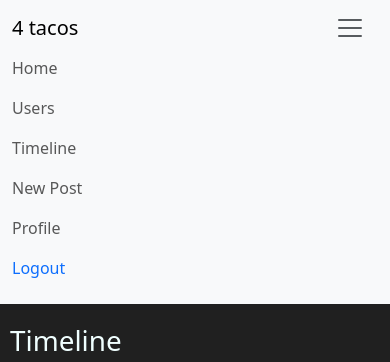
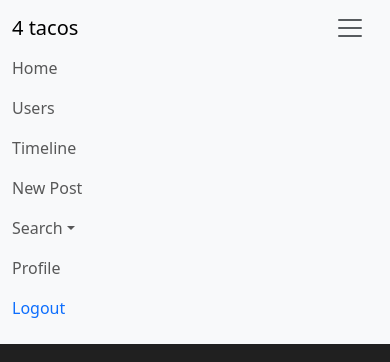
Before and after one commit to sagajc03/ProjectoFrameworks, a Django app: page /timeline/ in a window 390 px wide, after a click that opens the changed part; the page is wider, and only the part inside the window is pictured. Shown: the top 362 px of that part. Run offline with Django 4.2, Linux system fonts and the light colour scheme; a user stored in the database is signed in; data comes from the database, SQL or seed files in the repository; both versions use the stored data as it was after the commit.

Commit message:
Se pueden agregar y buscar categorias

```diff
--- a/intSocial/models.py
+++ b/intSocial/models.py
@@ -88,6 +88,7 @@ class Post(models.Model):
     level = models.ForeignKey(Level, on_delete=models.CASCADE)
     creado_en = models.DateTimeField(auto_now_add=True)
     receptor_type = models.IntegerField()
+    categoria = models.CharField(max_length=50,null=True)
     post_type = models.IntegerField(default=1)
 
     def __str__(self):
--- a/intSocial/templates/detalles_post.html
+++ b/intSocial/templates/detalles_post.html
@@ -8,11 +8,12 @@
 
 <article class="card">
         <h2>{{post.titulo}}</h2>
-        <h3>{{post.autor.username}}</h3>
+        <a href="{% url 'profile' post.autor.username %}" >
+            <h3>{{post.autor.username}}</h3>
+        </a>
         <p>{{post.contenido}}</p>
         <h6>{{post.creado_en}}</h6>
 
-        <h2>Imágenes relacionadas</h2>
         <ul>
             {% for imagen_relacionada in imagenes_relacionadas %}
                 <li>
--- a/intSocial/templates/layouts/base.html
+++ b/intSocial/templates/layouts/base.html
@@ -44,6 +44,23 @@
                 <li class="nav-item">
                     <a class="nav-link" href="{% url 'new_post' %}">New Post</a>
                 </li>
+                <li class="nav-item dropdown">
+                    <a class="nav-link dropdown-toggle" data-bs-toggle="dropdown" href="#" role="button" aria-expanded="false">Search</a>
+                    <ul class="dropdown-menu">
+                      <li><a class="dropdown-item" href="{% url 'search' 'Off-topic' %}">Off-topic</a></li>
+                      <li><hr class="dropdown-divider"></li>
+                      <li><a class="dropdown-item" href="{% url 'search' 'Food' %}">Food</a></li>
+                      <li><a class="dropdown-item" href="{% url 'search' 'Cars' %}">Cars</a></li>
+                      <li><a class="dropdown-item" href="{% url 'search' 'Beauty' %}">Beauty</a></li>
+                      <li><a class="dropdown-item" href="{% url 'search' 'Sports' %}">Sports</a></li>
+                      <li><a class="dropdown-item" href="{% url 'search' 'Electronics' %}">Electronics</a></li>
+                      <li><a class="dropdown-item" href="{% url 'search' 'Handmade' %}">Handmade</a></li>
+                      <li><a class="dropdown-item" href="{% url 'search' 'Housewares' %}">Housewares</a></li>
+                      <li><a class="dropdown-item" href="{% url 'search' 'Music' %}">Music</a></li>
+                      <li><a class="dropdown-item" href="{% url 'search' 'Toys' %}">Toys</a></li>
+                    </ul>
+                  </li>
+
                 <li class="nav-item">
                     <a class="nav-link" href="{% url 'profile' username=request.user.username %}">Profile</a>
                 </li>
--- a/intSocial/templates/timeline.html
+++ b/intSocial/templates/timeline.html
@@ -10,13 +10,18 @@
 
 {% for post in posts %}
 <article class="card container">
+
+        <div class="d-flex justify-content-start">
+            <a href="{% url 'profile' post.autor.username %}" >
+                <h6 class="px-4">{{post.autor.username}}</h6>
+            </a>
             <a href="{% url 'post_details' post.id %}" >
-        <div class="d-flex justify-content-start">
-            <h6 class="px-4">{{post.autor.username}}</h6>
                 <h2 class="px-1">{{post.titulo}}</h2>
+            </a>
         </div>
+        <a href="{% url 'post_details' post.id %}" >
             <p>{{post.contenido}}</p>
-    </a>
+
             <ul>
                 {% for relacion in relaciones %}
                     {% if relacion.post == post %}
@@ -30,7 +35,12 @@
                     {% endif %}
                 {% endfor %}
             </ul>
-        <h6>{{post.creado_en}}</h6>
+            <div class="row">
+                <h6 class="col-sm-2">{{post.creado_en}}</h6>
+                <h5 class="col-sm-8">{{post.categoria}}</h5>
+            </div>
+        </a>
+
 </article>
 
 {% endfor %}
--- a/intSocial/urls.py
+++ b/intSocial/urls.py
@@ -14,5 +14,6 @@ urlpatterns = [
     path('logout/', views.signout, name='logout'),
     path('profile_settings/', views.profile_settings, name="profile_settings"),
     path('user_settings', views.user_settings, name='user_settings'),
-    path('test/', views.test)
+    path('test/', views.test),
+    path('search/<str:categoria>',views.search, name="search")
 ]
--- a/intSocial/views.py
+++ b/intSocial/views.py
@@ -166,11 +166,11 @@ def new_post(request):
     else:
         if not request.FILES:
             Post.objects.create(titulo=request.POST['titulo'], contenido=request.POST['contenido'],
-                                autor=request.user, level_id=1, receptor_type=1)
+                                autor=request.user, level_id=1, receptor_type=1,categoria=request.POST['categoria'])
             return redirect('timeline')
         else:
             post = Post.objects.create(titulo=request.POST['titulo'], contenido=request.POST['contenido'],
-                                       autor=request.user, level_id=1, receptor_type=1)
+                                       autor=request.user, level_id=1, receptor_type=1, categoria=request.POST['categoria'])
             imagen = Imagen.objects.create(src=request.FILES['imagen'],
                                            titulo=request.POST['titulo'], descripcion=request.POST['contenido'],
                                            usuario=request.user, level_id=1)
@@ -271,3 +271,21 @@ def user_settings(request):
         user_form = UpdateUserForm(instance=request.user)
 
     return render(request, 'user_settings.html', {'user_form': user_form})
+
+@login_required
+def search(request, categoria='Off-topic'):
+    """
+    Buscar post en base a las categorias
+    """
+    posts = Post.objects.filter(categoria=categoria).order_by('-creado_en')
+    all_images = Imagen.objects.all()
+    relaciones = PostImagen.objects.all()
+
+    for imagen in all_images:
+        imagen.src = imagen.src.url
+
+    return render(request, 'search.html', {
+        'posts': posts,
+        'imagenes': all_images,
+        'relaciones': relaciones,
+    })
```
Also changed, not shown: intSocial/forms.py (+20 -0 lines), intSocial/templates/profile.html (+15 -4 lines), intSocial/templates/search.html (added, +34 -0 lines), db.sqlite3, intSocial/migrations/0010_post_categoria.py (added). Lines whose indentation alone changed are shown as unchanged.
